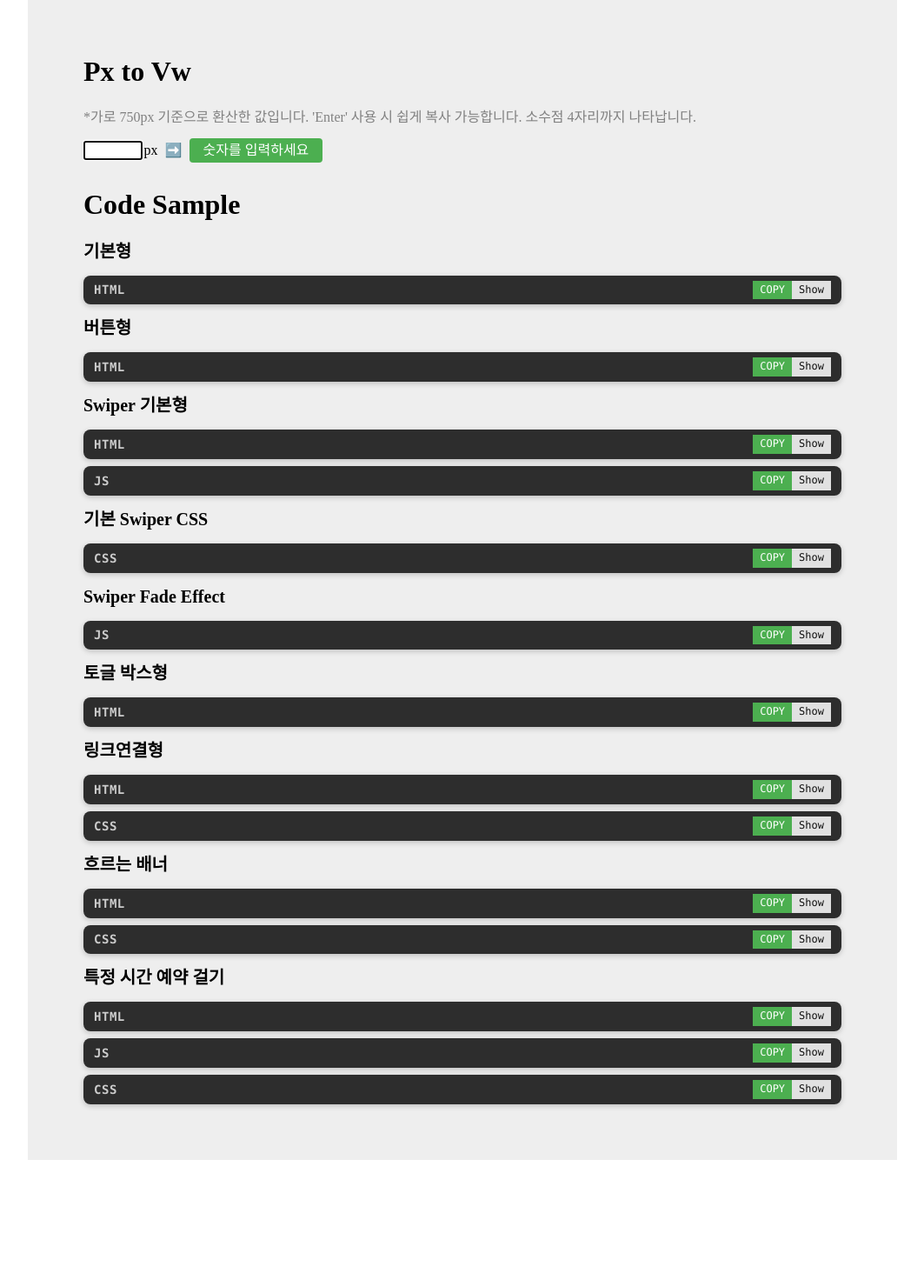
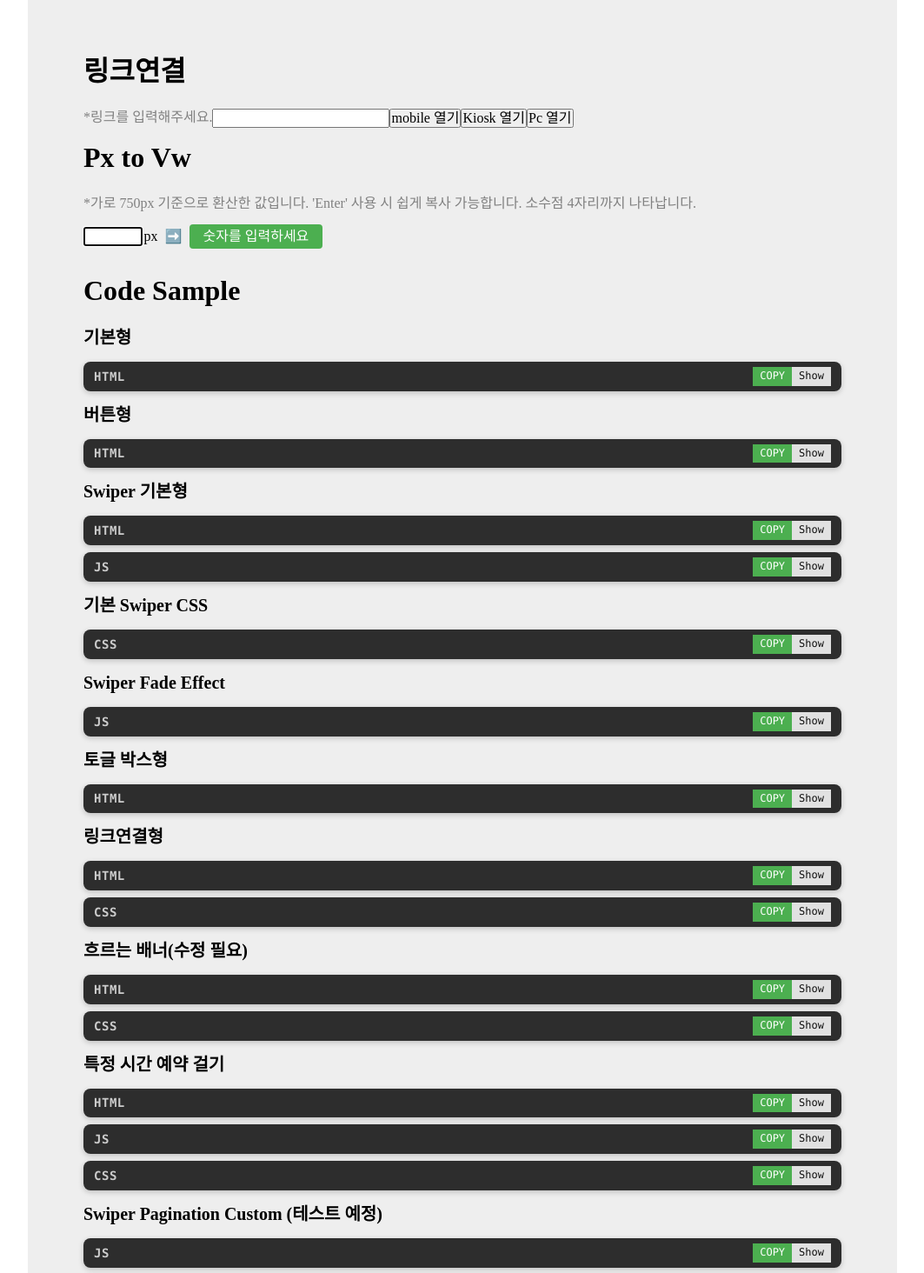
Before and after one commit to sangyeop0529/Px-to-Vw, a React (Vite) app: page / in a window 1280 px wide. Shown: the top 1464 px of the page at 87% size, without its empty margins (108-1171 px from the left). Before the commit the page ends 1334 px from the top, so only its background shows below. Built offline with nearby package versions, Linux system fonts and the light colour scheme.

Commit message:
추가 샘플

```diff
--- a/src/App.tsx
+++ b/src/App.tsx
@@ -3,12 +3,15 @@ import PxToVw from "./components/PxToVw";
 import styled from "styled-components";
 import { codeExamples } from "./codes/codeExamples";
 import TitleSec from "./components/Title";
+import MoveToLink from "./components/MoveToLink";
 
 const allExamples = [...Object.values(codeExamples.Sample)];
 
 function App() {
   return (
     <Container>
+      <TitleSec title={"링크연결"} />
+      <MoveToLink />
       <TitleSec title={"Px to Vw"} />
       <PxToVw />
       <TitleSec title={"Code Sample"} />
--- a/src/codes/codeExamples.ts
+++ b/src/codes/codeExamples.ts
@@ -167,9 +167,9 @@ swiperMasks.forEach((mask, index) => {
       type: "HTML",
       code: `<div class="sec01 img-box">
   <img src="./images/sec01.jpg" alt="입력해주세요" />
-  <span class="goto-link kioskDel"
-    ><a href="tel:02-123-5678">입력해주세요</a></span
-  >
+  <span class="goto-link kioskDel">
+    <a href="tel:02-123-5678">입력해주세요</a>
+  </span>
 </div>`,
     },
     "9": {
@@ -189,10 +189,11 @@ swiperMasks.forEach((mask, index) => {
 }`,
     },
     "10": {
-      title: "흐르는 배너",
+      title: "흐르는 배너(수정 필요)",
       type: "HTML",
       code: `<div class="flowContainer">
   <ul class="flowBanner">
+    <!-- 동일 이미지 2개 이상 사용해야 연속된 애니메이션 효과 -->
     <li><img src="./" alt="" /></li>
     <li><img src="./" alt="" /></li>
   </ul>
@@ -201,29 +202,30 @@ swiperMasks.forEach((mask, index) => {
     "11": {
       title: "",
       type: "CSS",
-      code: `.flowBanner {
+      code: `.flowContainer {
+  position: relative;
+}
+.flowBanner {
   display: flex;
   width: max-content;
-  animation: flow 10s linear infinite;
+  animation: flowR 10s linear infinite;
+  /* gap: 20px; */
 }
-
 .flowBanner li {
   flex: 0 0 auto;
 }
-
 .flowBanner img {
   /* 이미지의 가로값 계산 */
   max-width: clamp(810px, 216vw, 1620px);
 }
-
-@keyframes flow {
-  from {
-    transform: translateX(0);
-  }
-  to {
-    transform: translateX(-50%);
-  }
-}`,
+@keyframes flowR {
+  from { transform: translateX(0); }
+  to { transform: translateX(-50%); }
+}
+/* @keyframes flowL {
+  from { transform: translateX(-50%); }
+  to { transform: translateX(0%); }
+} */`,
     },
     "12": {
       title: "특정 시간 예약 걸기",
@@ -308,6 +310,92 @@ checkSchedules();
       code: `.open {display: block;}
 .delete {display: none;}`,
     },
+    "15": {
+      title: "Swiper Pagination Custom (테스트 예정)",
+      type: "JS",
+      code: `pagination: {
+  el: \`.basic .swiper\${index} .swiper-pagination\`,
+  type: "fraction",
+  formatFractionCurrent: function (number) {
+    return number < 10 ? "0" + number : number;
+  },
+  formatFractionTotal: function (number) {
+    return number < 10 ? "0" + number : number;
+  },
+  renderFraction: function (currentClass, totalClass) {
+    return \`<div class="fraction">
+  <span class="\${currentClass}"></span>
+  <span class="swiper-pagination-dash"> / </span>
+  <span class="\${totalClass}"></span>
+</div>\`;
+  },
+},`,
+    },
+    "16": {
+      title: "",
+      type: "CSS",
+      code: `.swiper-pagination-current {
+  font-size: clamp(13px, 3.4666vw, 26px);
+  font-weight: 600;
+}
+.swiper-pagination-dash {
+  font-size: clamp(12px, 3.2vw, 24px);
+  font-weight: 500;
+}
+.swiper-pagination-total {
+  font-size: clamp(10px, 2.6666vw, 20px);
+  font-weight: 500;
+}`,
+    },
+    "17": {
+      title: "노르디스크 수퍼위크",
+      type: "HTML",
+      code: `<div class="img-box">
+<img src="./images/top_img.jpg" alt="노르디스크 수퍼위크" />
+<!-- auto-swiper -->
+<div class="top-banner-swiper">
+  <div class="swiper">
+    <div class="swiper-wrapper">
+      <div class="swiper-slide">
+        <img src="./images/slide/top/1.png" />
+      </div>
+      <div class="swiper-slide">
+        <img src="./images/slide/top/2.png" />
+      </div>
+      <div class="swiper-slide">
+        <img src="./images/slide/top/3.png" />
+      </div>
+      <div class="swiper-slide">
+        <img src="./images/slide/top/1.png" />
+      </div>
+      <div class="swiper-slide">
+        <img src="./images/slide/top/2.png" />
+      </div>
+      <div class="swiper-slide">
+        <img src="./images/slide/top/3.png" />
+      </div>
+    </div>
+  </div>
+</div>
+</div>`,
+    },
+    "18": {
+      title: "",
+      type: "JS",
+      code: `const collectionSwiper = new Swiper(".top-banner-swiper .swiper", {
+  observer: true,
+  observeParents: true,
+  speed: 1500,
+  loop: true,
+  autoplay: {
+    delay: 1000,
+    disableOnInteraction: false,
+  },
+  spaceBetween: parseInt($(window).width() * 0),
+  centeredSlides: true,
+  slidesPerView: 1.5,
+});`,
+    },
     /* 기본 형식
     "": {
       title: "",
--- /dev/null
+++ b/src/components/MoveToLink.tsx
@@ -0,0 +1,110 @@
+import { useState } from "react";
+import styled from "styled-components";
+
+const MoveToLink = () => {
+  const [input, setInput] = useState("");
+  const onchangeInput = (e: React.ChangeEvent<HTMLInputElement>) => {
+    setInput(e.target.value);
+  };
+
+  const onClickMoveMob = () => {
+    if (!input.trim()) return;
+
+    let baseUrl = new URL(input);
+
+    // gate → detail 변환 로직
+    if (baseUrl.pathname.startsWith("/shpgnews/gate/")) {
+      // 경로에서 뉴스 ID 추출
+      const parts = baseUrl.pathname.split("/");
+      const newsId = parts[3]; // SNM00000000000473954 이런 값
+
+      // detail URL로 재구성
+      baseUrl = new URL("https://m.lotteshopping.com/shpgnews/shpgnewsDetail");
+      baseUrl.searchParams.set("shpgNewsNo", newsId);
+
+      // 기존 utm 파라미터 유지
+      const originalParams = new URL(input).searchParams;
+      originalParams.forEach((value, key) => {
+        baseUrl.searchParams.set(key, value);
+      });
+    }
+
+    // 1. 기본 URL
+    window.open(baseUrl.toString(), "_blank");
+  };
+  const onClickMoveKiosk = () => {
+    if (!input.trim()) return;
+
+    let baseUrl = new URL(input);
+
+    // gate → detail 변환 로직
+    if (baseUrl.pathname.startsWith("/shpgnews/gate/")) {
+      // 경로에서 뉴스 ID 추출
+      const parts = baseUrl.pathname.split("/");
+      const newsId = parts[3]; // SNM00000000000473954 이런 값
+
+      // detail URL로 재구성
+      baseUrl = new URL("https://m.lotteshopping.com/shpgnews/shpgnewsDetail");
+      baseUrl.searchParams.set("shpgNewsNo", newsId);
+
+      // 기존 utm 파라미터 유지
+      const originalParams = new URL(input).searchParams;
+      originalParams.forEach((value, key) => {
+        baseUrl.searchParams.set(key, value);
+      });
+    }
+
+    // 2. ch=k 추가 버전
+    const kioskMode = new URL(baseUrl.toString());
+    kioskMode.searchParams.set("ch", "k");
+    window.open(kioskMode.toString(), "_blank");
+  };
+  const onClickMovePc = () => {
+    if (!input.trim()) return;
+
+    let baseUrl = new URL(input);
+
+    // gate → detail 변환 로직
+    if (baseUrl.pathname.startsWith("/shpgnews/gate/")) {
+      // 경로에서 뉴스 ID 추출
+      const parts = baseUrl.pathname.split("/");
+      const newsId = parts[3]; // SNM00000000000473954 이런 값
+
+      // detail URL로 재구성
+      baseUrl = new URL("https://m.lotteshopping.com/shpgnews/shpgnewsDetail");
+      baseUrl.searchParams.set("shpgNewsNo", newsId);
+
+      // 기존 utm 파라미터 유지
+      const originalParams = new URL(input).searchParams;
+      originalParams.forEach((value, key) => {
+        baseUrl.searchParams.set(key, value);
+      });
+    }
+
+    // 3. www 버전
+    const pcMode = new URL(baseUrl.toString());
+    pcMode.hostname = pcMode.hostname.replace(/^m\./, "www.");
+    window.open(pcMode.toString(), "_blank");
+  };
+
+  return (
+    <>
+      <Caution>
+        <span>*</span>링크를 입력해주세요.
+        <input value={input} onChange={onchangeInput} type="text" />
+        <button onClick={onClickMoveMob}>mobile 열기</button>
+        <button onClick={onClickMoveKiosk}>Kiosk 열기</button>
+        <button onClick={onClickMovePc}>Pc 열기</button>
+      </Caution>
+    </>
+  );
+};
+
+export default MoveToLink;
+
+const Caution = styled.p`
+  display: flex;
+  color: #818181;
+  margin-bottom: 1rem;
+  line-height: 1.25;
+`;
```
Also changed, not shown: src/codes/test.html (+58 -1 lines).
